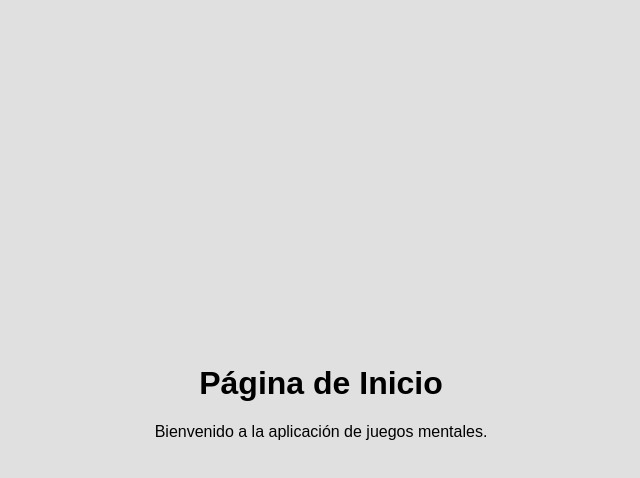
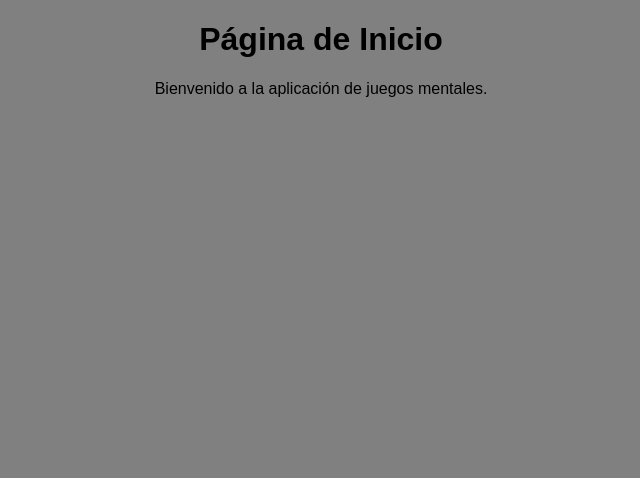
Before and after one commit to DaylinSheilly/entrenamiento-cognitivo, a React (Create React App) app: page / in a window 1280 px wide. Shown: the top 478 px of the page, without its empty margins (319-959 px from the left). Built offline with nearby package versions, Linux system fonts and the light colour scheme.

Commit message:
Se ajustaron los estilos del juego A fin

```diff
--- a/src/modules/Games/a-fin/A-fin.js
+++ b/src/modules/Games/a-fin/A-fin.js
@@ -80,15 +80,19 @@
 
   if (gameOver) {
     return (
-      <div className="game-container game-over">
-        <h2>¡Juego terminado!</h2>
-        <p>Tu puntuación final es: {score}</p>
-        <button className="restart-button" onClick={restartGame}>Jugar de nuevo</button>
+      <div className="centered-game">
+        <div className="game-container game-over">
+          <h2>¡Juego terminado!</h2>
+          <p>Tu puntuación final es: {score}</p>
+          <button className="restart-button" onClick={restartGame}>Jugar de nuevo</button>
+        </div>
       </div>
+
     );
   }
 
   return (
+    <div className="centered-game">
     <div className="game-container">
       <h2>Juego de Sinónimos</h2>
       <div className="game-info">
@@ -108,6 +112,7 @@
         ))}
       </div>
     </div>
+    </div>
   );
 };
 
--- a/src/modules/Games/a-fin/AFin.css
+++ b/src/modules/Games/a-fin/AFin.css
@@ -1,11 +1,9 @@
-html, body {
-    height: 100%;
-    margin: 0;
+.centered-game {
     display: flex;
     justify-content: center;
     align-items: center;
+    height: 100vh;
     background-color: #e0e0e0;
-    font-family: Arial, sans-serif;
 }
 
 .game-container {
```
